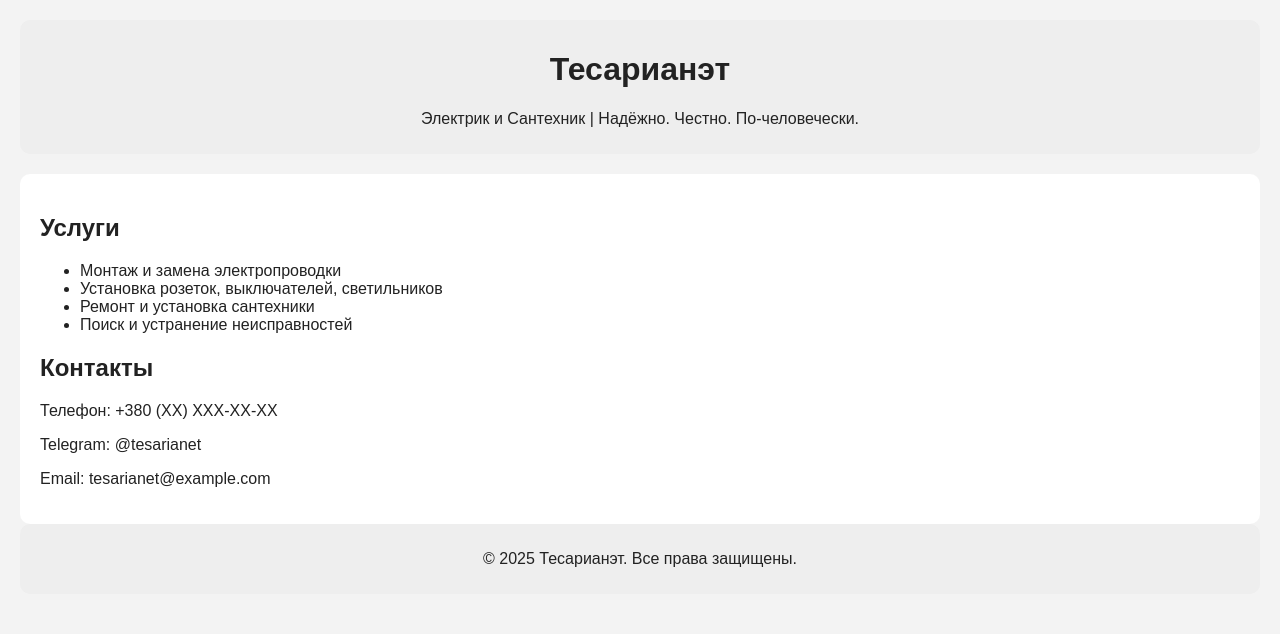
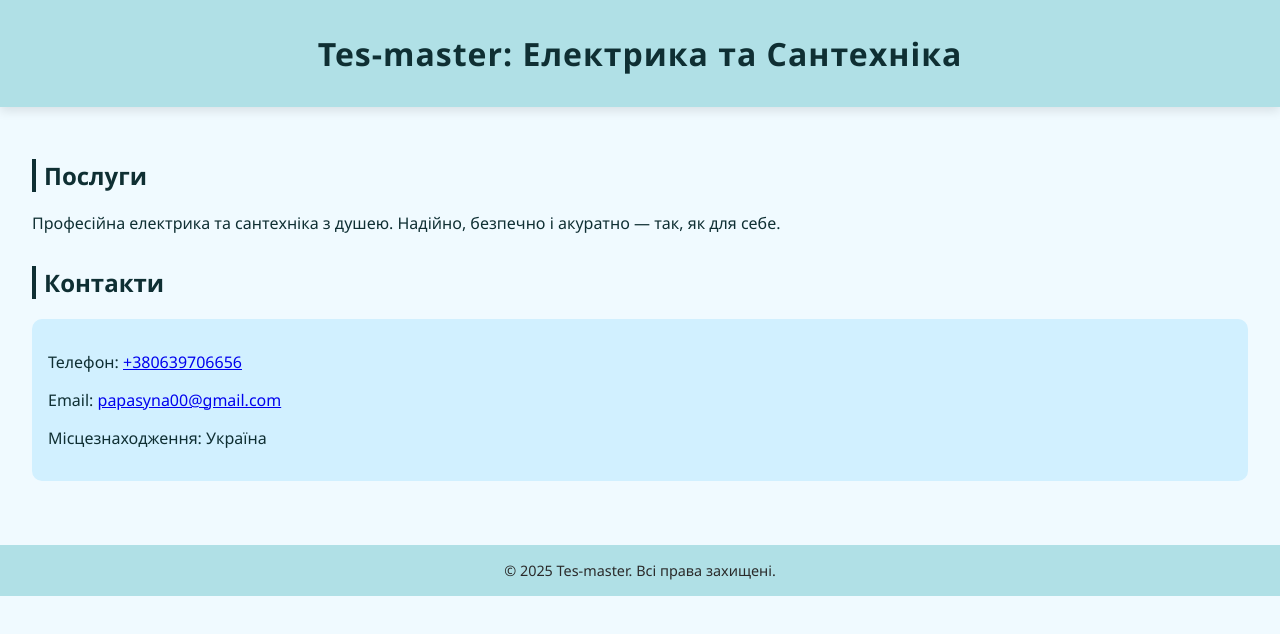
Before and after one commit to Tesmaster-maker/Tes-site, a plain HTML site: page index.html in a window 1280 px wide. Drawn offline with Linux system fonts and the light colour scheme.

Commit message:
Update index.html
Update

```diff
--- a/index.html
+++ b/index.html
@@ -1,51 +1,81 @@
 <!DOCTYPE html>
-<html lang="ru">
+<html lang="uk">
 <head>
   <meta charset="UTF-8" />
   <meta name="viewport" content="width=device-width, initial-scale=1.0"/>
-  <title>Электрик & Сантехник | Тесарианэт</title>
+  <title>Tes-master | Електрика та Сантехніка</title>
   <style>
     body {
-      font-family: sans-serif;
-      background-color: #f3f3f3;
       margin: 0;
-      padding: 20px;
-      color: #222;
+      font-family: 'Segoe UI', Tahoma, Geneva, Verdana, sans-serif;
+      background-color: #f0faff;
+      color: #0f2f33;
     }
-    header, footer {
+
+    header {
+      background-color: #b0e0e6;
+      padding: 2rem;
       text-align: center;
-      padding: 10px;
-      background-color: #eee;
+      box-shadow: 0 4px 10px rgba(0,0,0,0.1);
+    }
+
+    header h1 {
+      margin: 0;
+      font-size: 2rem;
+      letter-spacing: 1px;
+    }
+
+    main {
+      padding: 2rem;
+    }
+
+    section {
+      margin-bottom: 2rem;
+    }
+
+    h2 {
+      border-left: 4px solid #0f2f33;
+      padding-left: 0.5rem;
+    }
+
+    .contact {
+      background-color: #d1f0ff;
+      padding: 1rem;
       border-radius: 10px;
-      margin-bottom: 20px;
     }
-    main {
-      background: white;
-      padding: 20px;
-      border-radius: 10px;
+
+    footer {
+      background-color: #b0e0e6;
+      text-align: center;
+      padding: 1rem;
+      font-size: 0.9rem;
+      color: #2a2a2a;
     }
   </style>
 </head>
 <body>
   <header>
-    <h1>Тесарианэт</h1>
-    <p>Электрик и Сантехник | Надёжно. Честно. По-человечески.</p>
+    <h1>Tes-master: Електрика та Сантехніка</h1>
   </header>
+
   <main>
-    <h2>Услуги</h2>
-    <ul>
-      <li>Монтаж и замена электропроводки</li>
-      <li>Установка розеток, выключателей, светильников</li>
-      <li>Ремонт и установка сантехники</li>
-      <li>Поиск и устранение неисправностей</li>
-    </ul>
-    <h2>Контакты</h2>
-    <p>Телефон: +380 (XX) XXX-XX-XX</p>
-    <p>Telegram: @tesarianet</p>
-    <p>Email: tesarianet@example.com</p>
+    <section>
+      <h2>Послуги</h2>
+      <p>Професійна електрика та сантехніка з душею. Надійно, безпечно і акуратно — так, як для себе.</p>
+    </section>
+
+    <section>
+      <h2>Контакти</h2>
+      <div class="contact">
+        <p>Телефон: <a href="tel:+380639706656">+380639706656</a></p>
+        <p>Email: <a href="mailto:papasyna00@gmail.com">papasyna00@gmail.com</a></p>
+        <p>Місцезнаходження: Україна</p>
+      </div>
+    </section>
   </main>
+
   <footer>
-    <p>© 2025 Тесарианэт. Все права защищены.</p>
+    © 2025 Tes-master. Всі права захищені.
   </footer>
 </body>
 </html>
```
